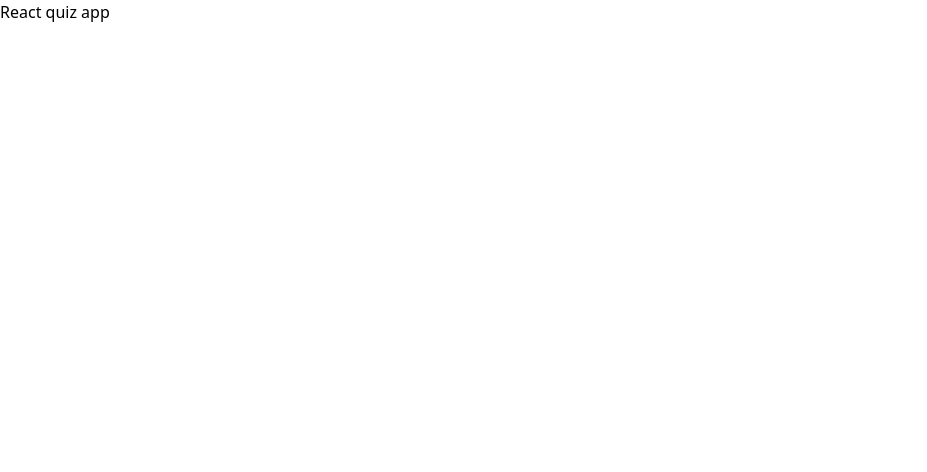
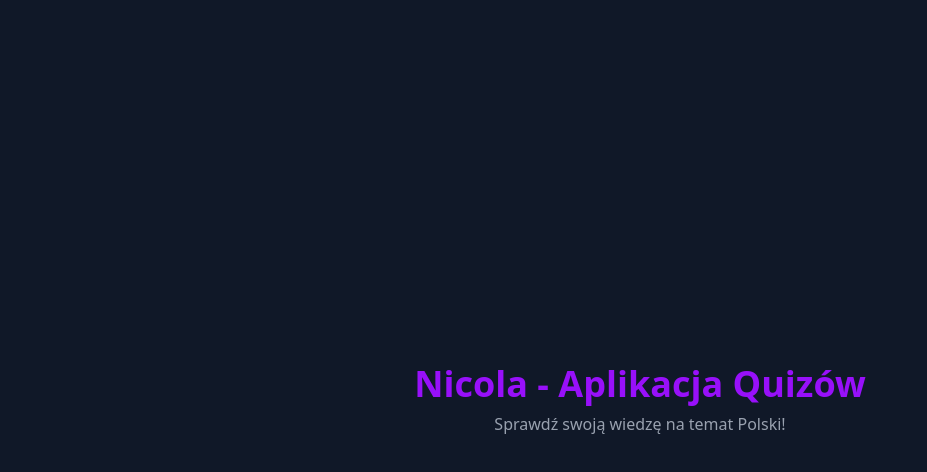
Before and after one commit to nic00la1/react-quiz, a React (Vite) app in the folder react-quiz/react-quiz-nicola/: page / in a window 1280 px wide. Shown: the top 472 px of the page, without its empty margins (0-927 px from the left). Built offline with nearby package versions, Linux system fonts and the light colour scheme.

Commit message:
podstawka - main

```diff
--- a/react-quiz/react-quiz-nicola/src/App.jsx
+++ b/react-quiz/react-quiz-nicola/src/App.jsx
@@ -1,8 +1,11 @@
 function App() {
 
   return (
-    <div>
-      <p>React quiz app</p>
+    <div className="min-h-screen bg-gray-900 text-white flex items-center justify-center">
+      <div className="text-center">
+        <h1 className="text-4xl font-bold text-purple-600 mb-2">Nicola - Aplikacja Quizów</h1>
+        <p className="text-gray-400">Sprawdź swoją wiedzę na temat Polski!</p>
+      </div>
     </div>
   );
 }
```
